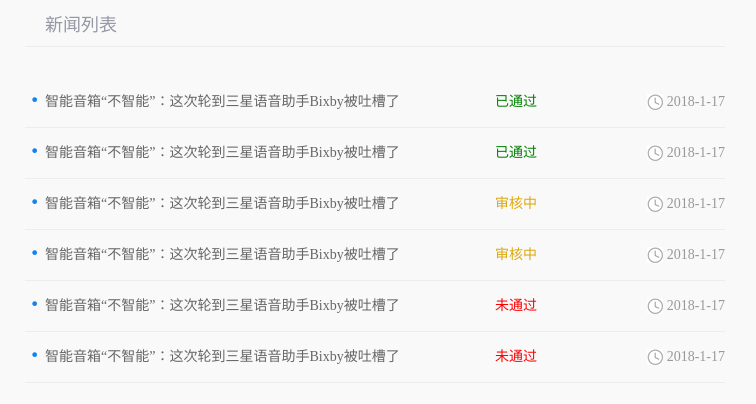
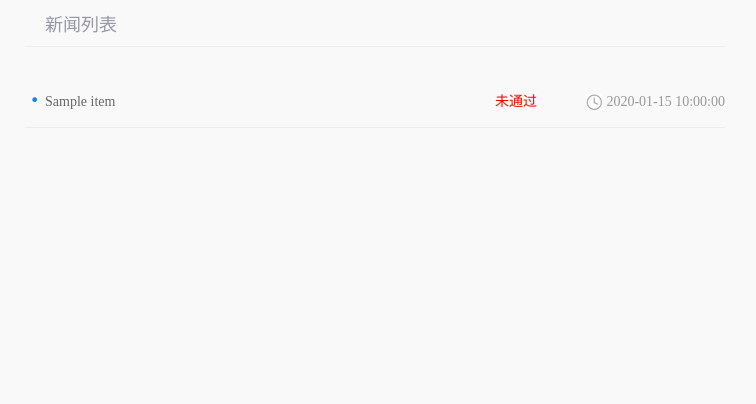
Before and after one commit to liumeng-byt/xj_news, a Flask app: template info/templates/news/user_news_list.html in a window 1280 px wide. Shown: the top 404 px of the page, without its empty margins (265-1021 px from the left). Run offline with Flask 2, Linux system fonts and the light colour scheme; the template is opened without the code that fills it: most values are stand-ins (such as "Sample title", 1, 10 or a date in 2020); parts of the project's set-up code (start-up, migrations or seed data) failed here and were passed over; some libraries are stand-ins or nearby versions.

Commit message:
修复个人中心【发布新闻】的分页显示问题

```diff
--- a/info/modules/profile/views.py
+++ b/info/modules/profile/views.py
@@ -210,82 +210,59 @@ def pass_info():
         return jsonify(errno=RET.OK, errmsg="保存成功")
 
 
-# 个人中心-用户发布新闻的 列表页面
-@profile_blu.route("/user_news_list",methods=["GET"])
+# 个人中心-新闻列表页面
+@profile_blu.route("/news_list")
 @user_login_data
-def user_news_list():
-    """用户发布新闻列表页面"""
-    # 根据当前用户的id查询对应的发布新闻
+def news_list():
+    """
+    1.获取页数
+    2.获取user
+    3.到数据库把数据查询出来（查询出来的每个成员都是个对象）
+    4.【分页数据，总页，当前页】
+    5.添加进列表，同时转换成字典
+    6.传给前端
+    :return:
+    """
+    # 获取当前页数1代表当前显示出来的是第一页
+    p = request.args.get("p",1)
+    try:
+        p = int(p)
+    except Exception as e:
+        current_app.logger.error(e)
+    # 获取用户
     user = g.user
-    if not user:
-        return jsonify(errno=RET.SESSIONERR, errmsg="用户未登录")
 
-    page = request.args.get("p",1) # 当前页码
-    per_page = request.args.get("per_page",1) # 每页数据量
+    # 初始化变量
+    news_list = []
+    current_page = 1
+    total_page = 1
 
+    # 数据库获取数据
     try:
-        page = int(page)
-        per_page = int(per_page)
+        # .paginate(当前页p，每页显示多少数据)
+        paginate = News.query.filter(News.user_id == user.id).paginate(p,constants.USER_COLLECTION_MAX_NEWS2)
+
+        # 获取所有数据（成员都是对象）
+        news_list = paginate.items
+
+        # 获取当前页
+        current_page = paginate.page
+
+        # 获取总页
+        total_page = paginate.pages
     except Exception as e:
         current_app.logger.error(e)
 
-    # 总页码初始为1
-    total_page = 1
-    try:
-        pagenation = News.query.filter(News.user_id == user.id).order_by(News.id.desc()).paginate(page,per_page,False)
+    news_dict_list = []
+    for news_item in news_list:
+        news_dict_list.append(news_item.to_basic_dict())
+    data = {"news_list":news_dict_list,"total_page":total_page,"current_page": current_page}
 
-        # 获取总页码
-        total_page = pagenation.pages
-    except Exception as e:
-        current_app.logger.error(e)
 
     return render_template("news/user_news_list.html",
-                           total_page=total_page
+                           data=data
                            )
 
-
-
-# 个人中心-ajax提供数据分页
-@profile_blu.route("/user_get_news_list",methods=["GET"])
-@user_login_data
-def user_get_new_list():
-    """ajax提供数据分页"""
-    user = g.user
-    if not user:
-        return jsonify(errno=RET.SESSIONERR,errmsg="用户未登录")
-    # 接收参数
-    # 从地址栏上面获取的数据，同意都是字符串，要进行分页，密码和每页数据量必须是int类型
-    page = int(request.args.get("p",1)) # 当前页
-    per_page = int(request.args.get("per_page",constants.OTHER_NEWS_PAGE_MAX_COUNT)) # 每页数据量
-
-    # 初始化变量
-    total_page = 1
-    news_li = []
-    current_page = 1
-
-    # 根据当前用户的user_id查询所发布的新闻信息
-    try:
-        pagination = News.query.filter(News.user_id == user.id).order_by(News.id.desc()).paginate(page,per_page,False)
-
-        # 获取当前页数据列表（是一个列表，成员是每一个数据模型的对象）
-        news_li = pagination.items
-        # 获取当前页
-        current_page = pagination.page
-        # 获取总页数
-        total_page = pagination.pages
-    except Exception as e:
-        current_app.logger.error(e)
-
-    # 因为接下来要返回数据给ajax,所以需要把对象转成字典
-    news_dict_li = []
-    for item in news_li:
-        news_dict_li.append(item.to_basic_dict())
-
-    return jsonify(errno =RET.OK,errmsg="操作成功",
-                   news_dict_li=news_dict_li,
-                   current_page=current_page,
-                   total_page=total_page
-                   )
 
 
 # 个人中心-发布新闻
@@ -312,7 +289,7 @@ def user_news_release():
     data_dict = request.form
     data_dict.get("")
     title = data_dict.get("title") # 新闻标题
-    source = "刘猛" # 新闻来源
+    source = "刘小猛" # 新闻来源
     digest = data_dict.get("digest") # 新闻摘要
     content = data_dict.get("content") # 新闻内容
     index_iamge = request.files.get("index_image") # 图片
--- a/info/templates/news/user.html
+++ b/info/templates/news/user.html
@@ -19,7 +19,7 @@
 				<li><a href="{{ url_for('user.pass_info')}}" target="main_frame">密码修改</a></li>
 				<li><a href="{{ url_for('user.user_collection')}}" target="main_frame">我的收藏</a></li>
 				<li><a href="{{ url_for('user.user_news_release')}}" target="main_frame">新闻发布</a></li>
-				<li><a href="{{ url_for('user.user_news_list')}}" target="main_frame">新闻列表</a></li>
+				<li><a href="{{ url_for('user.news_list')}}" target="main_frame">新闻列表</a></li>
 			</ul>
 		</div>
 {% endblock content %}
--- a/info/templates/news/user_news_list.html
+++ b/info/templates/news/user_news_list.html
@@ -13,97 +13,31 @@
     <div class="news_list">
     <h3>新闻列表</h3>
     <ul class="article_list">
-            <li><a href="user_news_release.html">智能音箱“不智能”：这次轮到三星语音助手Bixby被吐槽了</a><em class="pass">已通过</em><span>2018-1-17</span></li>
-            <li><a href="#">智能音箱“不智能”：这次轮到三星语音助手Bixby被吐槽了</a><em class="pass">已通过</em><span>2018-1-17</span></li>
-            <li><a href="#">智能音箱“不智能”：这次轮到三星语音助手Bixby被吐槽了</a><em class="review">审核中</em><span>2018-1-17</span></li>
-            <li><a href="#">智能音箱“不智能”：这次轮到三星语音助手Bixby被吐槽了</a><em class="review">审核中</em><span>2018-1-17</span></li>
-            <li>
-                <a href="#">智能音箱“不智能”：这次轮到三星语音助手Bixby被吐槽了</a>
+        {% for news in data.news_list %}
+            <li><a target="_blank" href="/news/{{ news.id }}">{{ news.title }}</a>
+                {% if news.status == 0 %}
+                    <em class="pass">已通过</em>
+                {% elif news.status == 1 %}
+                    <em class="review">审核中</em>
+                {% else %}
                     <em class="nopass">未通过</em>
-                <span>2018-1-17</span>
-                <b>未通过原因：因为写的太boring,因为写的太boring,因为写的太boring,因为写的太boring,</b>
-            </li>
-            <li>
-                <a href="#">智能音箱“不智能”：这次轮到三星语音助手Bixby被吐槽了</a>
-                <em class="nopass">未通过</em>
-                <span>2018-1-17</span>
-                <b>未通过原因：因为写的太煽情,因为写的太煽情,因为写的太煽情,因为写的太煽情,</b>
-            </li>
+                    <b>未通过原因：{{ news.reason }}</b>
+            {% endif %}
+            <span>{{ news.create_time }}</span></li>
+        {% endfor %}
     </ul>
     <div id="pagination" class="page"></div>
     <script>
-            // 调用父页面的方法改变菜单指示
-            // window.parent.fnChangeMenu(2);
-
-            // 页面刚刷新完成就ajax请求第一页数据
         $(function(){
-                var totalPage = 1; // 默认总页码
-                var page = 1; // 默认当前页
-                user_get_news_list(page);
             $("#pagination").pagination({
-                    currentPage: page,       // 当前页码
-                    totalPage: {{total_page}},
-                    callback: function(current) { // 参数是当前页码
-                        // 调用ajax获取分页数据
-                        user_get_news_list(current)
+                currentPage: {{ data.current_page }},
+                totalPage: {{ data.total_page }},
+                callback: function(current) {
+                    window.location.href = '/user/news_list?p=' + current
                 }
             });
         });
-
-            function user_get_news_list(page){
-                // ajax获取分页数据
-
-                // 1. 组织参数
-                params = {
-                    p:page, // 当前页
-                    per_page:2, // 每一页数据量
-                };
-
-                // 2. ajax发送get请求
-                $.ajax({
-                    url:"/user/user_get_news_list",
-                    method:"GET",
-                    data: params,
-                    success:function(resp){
-                        if(resp.errno == 0){
-                            // 3. 获取分页数据，通过循环显示到当前的列表中
-                            // console.log( resp.news_list )
-                            if(resp.news_dict_li){
-                                news_list = resp.news_dict_li;
-                                content_html = "";
-                                for(var i = 0;i<news_list.length;i++){
-                                    news = news_list[i];
-                                    content_html +='<li>'
-                                    content_html +='<a target="__blank" href="/news/'+news.id+'">'+ news.title +'</a>';
-                                    if(news.status==0){
-                                        content_html +='<em class="pass">已通过</em>';
-                                    }else if(news.status==1){
-                                        content_html +='<em class="review">审核中</em>';
-                                    }else{
-                                        content_html +='<em class="nopass">未通过</em>';
-                                    }
-                                    content_html +='<span>'+news.create_time+'</span>';
-                                    if(news.status == -1){
-                                        content_html +='<b>未通过原因：'+ news.reason +'</b>';
-                                    }
-                                    content_html +='</li>';
-                                }
-
-                                $(".article_list").html(content_html)
-                            }
-
-
-                        }else if(resp.errno == 4101){
-                            $('.login_form_con').show();
-                        }else{
-                            alert(resp.errmsg);
-                        }
-                    }
-                })
-            }
-
     </script>
-
 </div>
 </body>
 </html>
```
Lines whose indentation alone changed are shown as unchanged.
